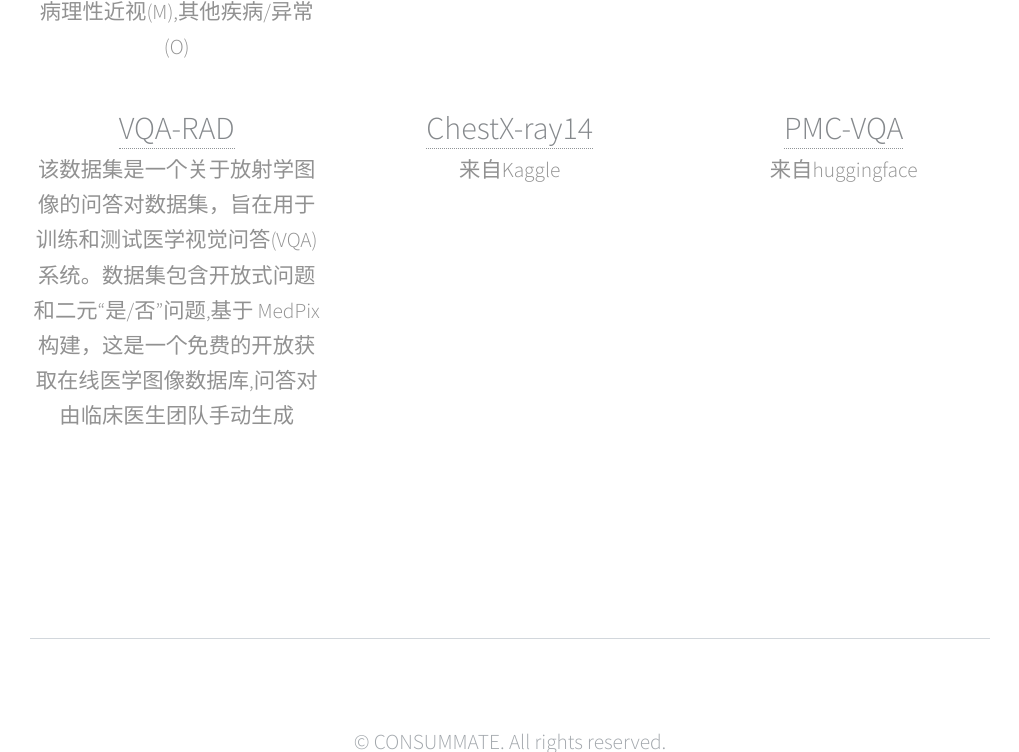
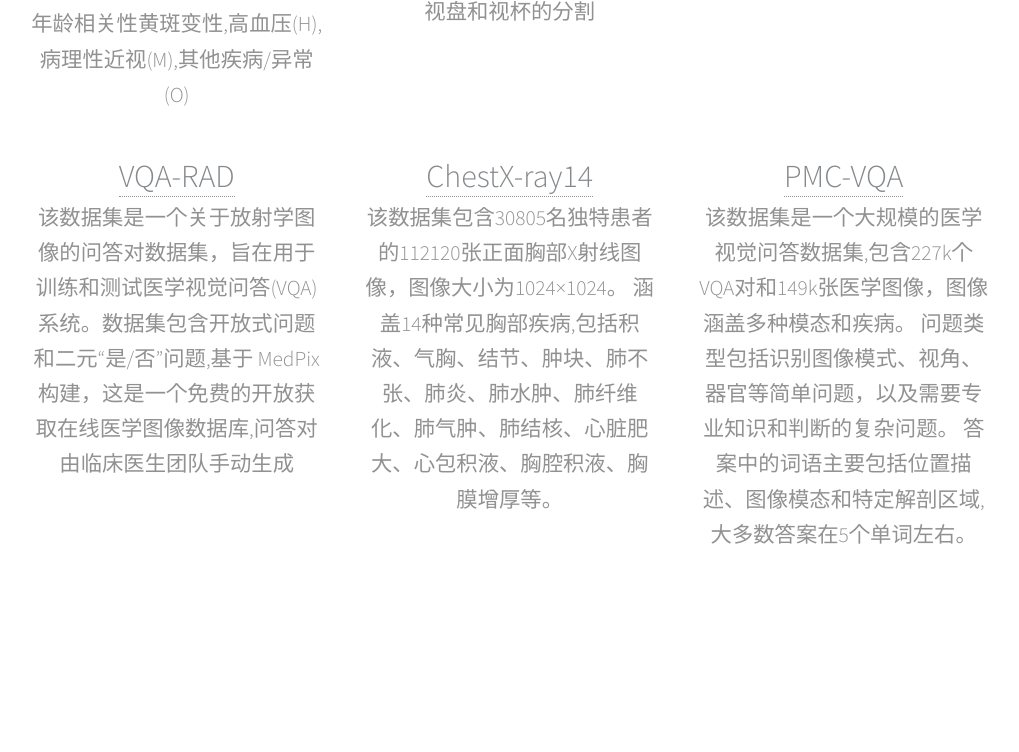
Before and after one commit to WodenJay/CONSUMMATE, a website: page datasets.html in a window 1280 px wide. Shown: the part 1852-2604 px from the top of the page, without its empty margins (130-1149 px from the left). Drawn offline with Linux system fonts and the light colour scheme.

Commit message:
modify dataset intro

```diff
--- a/datasets.html
+++ b/datasets.html
@@ -41,7 +41,7 @@
                     </div>
                     <h2>数据集</h2>
                     <p style="color:black">
-                        本研究通过检索学术公认数据库和爬虫技术，获取到了大量数据集并对这些数据集进行清洗，整理出包含眼部、胸腔、脑补、脊椎等多种区域带标签的多国、多性别、多人种、多年龄、多疾病的医疗视觉数据集，涵盖疾病诊断、治疗指南、病理研究等核心内容，形成多模态医疗知识数据
+                        本研究通过整合权威学术数据库检索与智能爬虫技术，构建多源异构医疗数据集，经标准化清洗与结构化处理后形成跨区域医疗视觉数据资源。该数据集覆盖眼部、胸腔、脑部及脊椎等解剖结构，包含多国、多性别、多族裔、全年龄段及多种疾病的标注信息，集成疾病诊断、治疗指南与病理研究等核心医学内容，最终形成符合多模态特性的医疗知识体系
                     </p>
                     <p style="color: black;">以下展示的数据集点击名称即可跳转到相应界面</p>
                 </header>
@@ -91,15 +91,19 @@
                     <section class="col-4 col-12-narrower feature">
                         <h3><a href="https://huggingface.co/datasets/flaviagiammarino/vqa-rad">VQA-RAD</a></h3>
                         <p>该数据集是一个关于放射学图像的问答对数据集，旨在用于训练和测试医学视觉问答(VQA)系统。数据集包含开放式问题和二元“是/否”问题,基于 MedPix
-                        构建，这是一个免费的开放获取在线医学图像数据库,问答对由临床医生团队手动生成</p>
+                            构建，这是一个免费的开放获取在线医学图像数据库,问答对由临床医生团队手动生成</p>
                     </section>
                     <section class="col-4 col-12-narrower feature">
                         <h3><a href="https://www.kaggle.com/datasets/ksw2000/chestxray14">ChestX-ray14</a></h3>
-                        <p>来自Kaggle</p>
+                        <p>该数据集包含30805名独特患者的112120张正面胸部X射线图像，图像大小为1024×1024。
+                        涵盖14种常见胸部疾病,包括积液、气胸、结节、肿块、肺不张、肺炎、肺水肿、肺纤维化、肺气肿、肺结核、心脏肥大、心包积液、胸腔积液、胸膜增厚等。</p>
                     </section>
                     <section class="col-4 col-12-narrower feature">
                         <h3><a href="https://huggingface.co/datasets/RadGenome/PMC-VQA">PMC-VQA</a></h3>
-                        <p>来自huggingface</p>
+                        <p>该数据集是一个大规模的医学视觉问答数据集,包含227k个VQA对和149k张医学图像，图像涵盖多种模态和疾病。
+                        问题类型包括识别图像模式、视角、器官等简单问题，以及需要专业知识和判断的复杂问题。
+                        答案中的词语主要包括位置描述、图像模态和特定解剖区域,大多数答案在5个单词左右。
+                        </p>
                     </section>
                 </div>
                 <!--<ul class="actions major">
```
